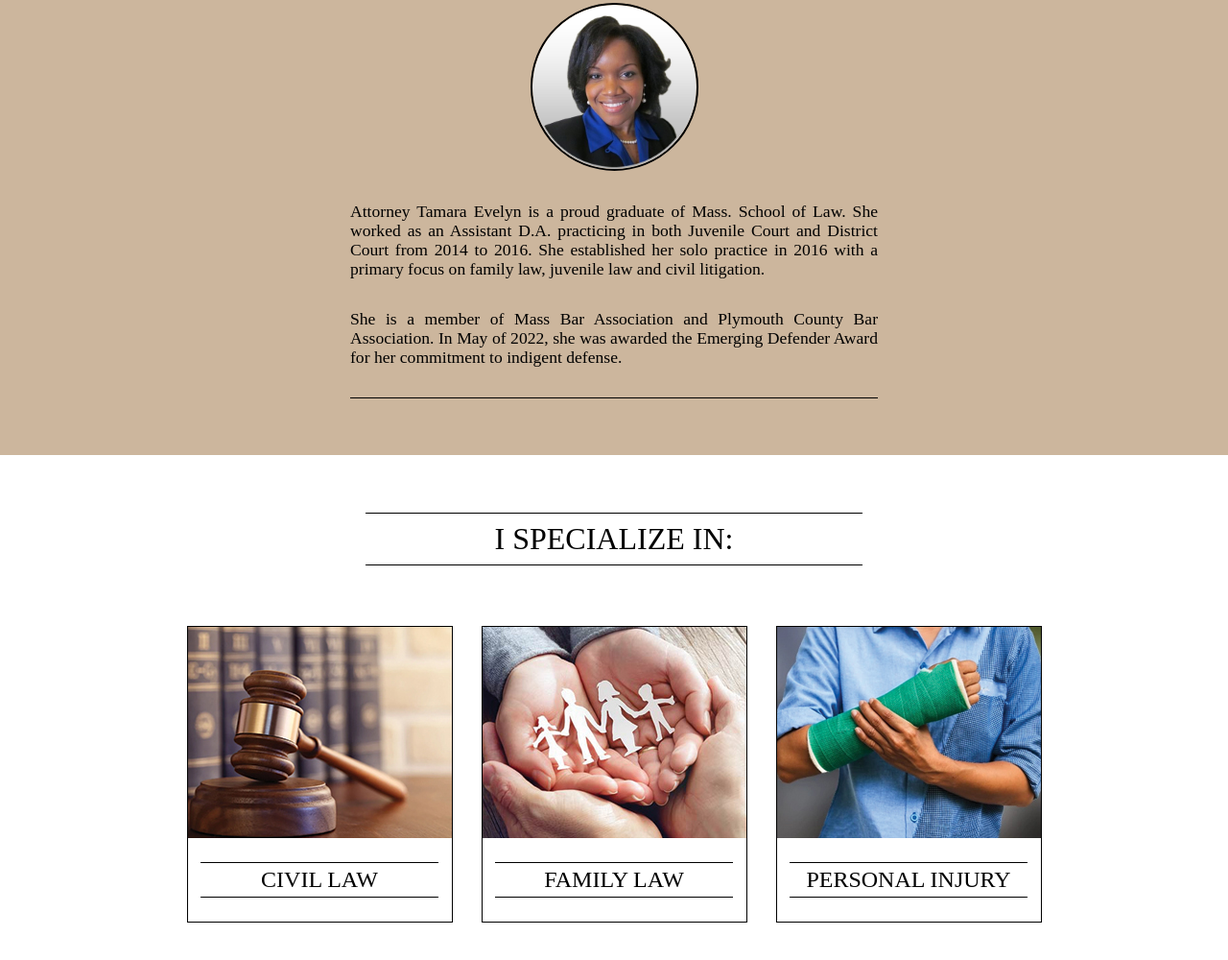
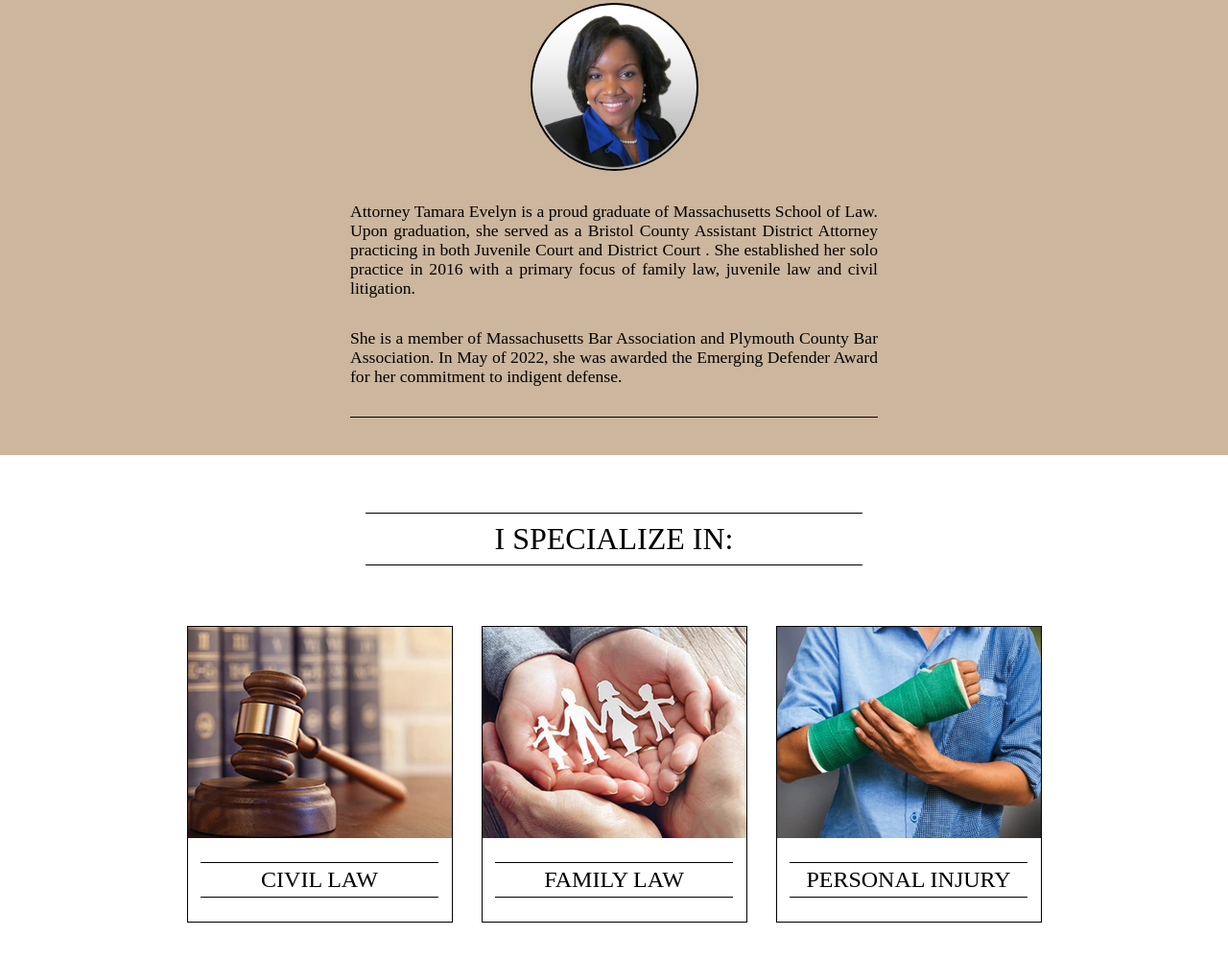
Before and after one commit to EvelynLawOffice/Homepage, a plain HTML site: page index.html in a window 1280 px wide. Shown: the part 981-1981 px from the top of the page at 96% size. Drawn offline with Linux system fonts and the light colour scheme; a web font is replaced by a local one.

Commit message:
Update index.html > Change to Bio text
Client updated her Bio paragraph

```diff
--- a/index.html
+++ b/index.html
@@ -53,9 +53,9 @@
 
         <div class="bio">
           <img src="images\HeadshotRound.png" alt="Tamara Evelyn">
-          <p>Attorney Tamara Evelyn is a proud graduate of Mass. School of Law. She worked as an Assistant D.A. practicing in both Juvenile Court and District Court from 2014 to 2016. She established her solo practice in 2016 with a primary focus on family law, juvenile law and civil litigation.</p>
+          <p>Attorney Tamara Evelyn is a proud graduate of Massachusetts School of Law.  Upon graduation, she served as a Bristol County Assistant District Attorney practicing in both Juvenile Court and District Court . She established her solo practice in 2016 with a primary focus of family law, juvenile law and civil litigation.</p>
 
-      <p>She is a member of Mass Bar Association and Plymouth County Bar Association. In May of 2022, she was awarded the Emerging Defender Award for her commitment to indigent defense.</p>
+      <p>She is a member of Massachusetts Bar Association and Plymouth County Bar Association. In May of 2022, she was awarded the Emerging Defender Award for her commitment to indigent defense.</p>
         </div>
 
       </div>
```
